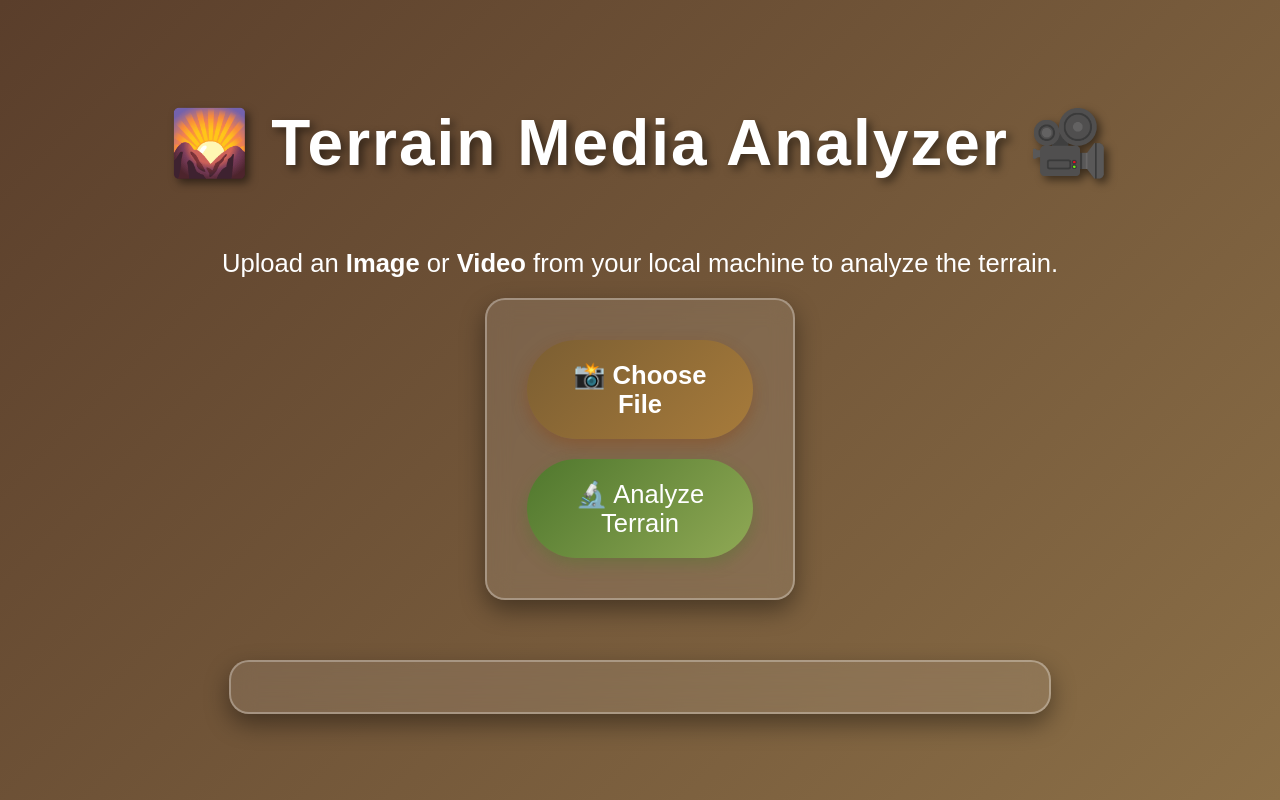
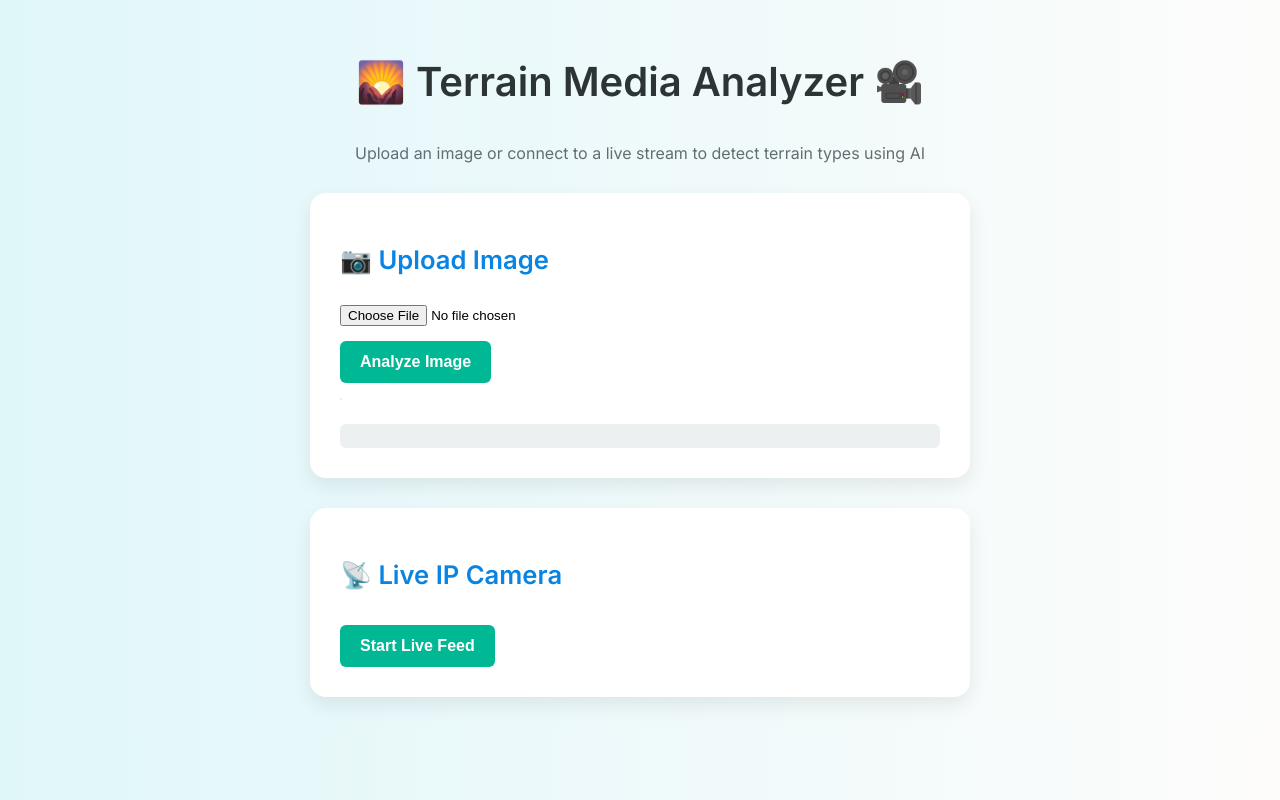
Before and after one commit to Niall1985/webdevproject, a Flask app: template templates/index.html in a window 1280 px wide. Run offline with Flask 3, Linux system fonts and the light colour scheme; the template is opened without the code that fills it: most values are stand-ins (such as "Sample title", 1, 10 or a date in 2020).

Commit message:
Update index.html

```diff
--- a/templates/index.html
+++ b/templates/index.html
@@ -1,87 +1,223 @@
 <!DOCTYPE html>
 <html lang="en">
 <head>
-    <meta charset="UTF-8">
-    <meta name="viewport" content="width=device-width, initial-scale=1.0">
+  <meta charset="UTF-8" />
+  <meta name="viewport" content="width=device-width, initial-scale=1.0"/>
   <title>🌄 Terrain Media Analyzer 🎥</title>
-    <link rel="stylesheet" href="static/styles.css">
+  <link href="https://fonts.googleapis.com/css2?family=Inter:wght@400;600&display=swap" rel="stylesheet">
+  <style>
+    body {
+      font-family: 'Inter', sans-serif;
+      background: linear-gradient(to right, #e0f7fa, #fdfcfb);
+      margin: 0;
+      padding: 0;
+    }
+
+    h1 {
+      text-align: center;
+      padding: 30px 0 10px;
+      font-size: 2.5rem;
+      color: #2d3436;
+    }
+
+    p {
+      text-align: center;
+      color: #636e72;
+    }
+
+    .container {
+      display: flex;
+      justify-content: center;
+      gap: 30px;
+      flex-wrap: wrap;
+      margin: 30px auto;
+      max-width: 1800px;
+    }
+
+    .section {
+      background: #ffffff;
+      padding: 30px;
+      border-radius: 16px;
+      box-shadow: 0 8px 20px rgba(0,0,0,0.08);
+      width: 600px;
+      transition: transform 0.3s ease-in-out, box-shadow 0.3s ease-in-out;
+    }
+
+    .section:hover {
+      transform: scale(1.03);
+      box-shadow: 0 12px 24px rgba(0,0,0,0.1);
+    }
+
+    .section h2 {
+      font-size: 1.6rem;
+      color: #0984e3;
+      margin-bottom: 20px;
+    }
+
+    .upload-btn,
+    button {
+      background-color: #00b894;
+      color: #fff;
+      padding: 12px 20px;
+      border: none;
+      border-radius: 6px;
+      cursor: pointer;
+      margin-top: 15px;
+      font-size: 1rem;
+      font-weight: 600;
+      transition: background-color 0.2s ease-in-out;
+    }
+
+    button:hover {
+      background-color: #019875;
+    }
+
+    input[type="file"] {
+      margin-top: 10px;
+    }
+
+    .preview-img {
+      margin-top: 15px;
+      max-width: 100%;
+      border-radius: 8px;
+      border: 1px solid #ddd;
+    }
+
+    .prediction {
+      background: #ecf0f1;
+      margin-top: 20px;
+      padding: 12px;
+      font-weight: 600;
+      color: #2d3436;
+      border-radius: 6px;
+      font-size: 1.1rem;
+    }
+
+    #ip-stream {
+      width: 100%;
+      border-radius: 10px;
+      margin-top: 12px;
+      border: 1px solid #ccc;
+    }
+
+    #stop-live {
+      background-color: #d63031;
+    }
+
+    #stop-live:hover {
+      background-color: #c0392b;
+    }
+
+    .fileclass{
+        background-color: #00b894;
+      color: #fff;
+      padding: 12px 20px;
+      border: none;
+      border-radius: 6px;
+      cursor: pointer;
+      margin-top: 15px;
+      font-size: 1rem;
+      font-weight: 600;
+      transition: background-color 0.2s ease-in-out;
+    }
+    @media screen and (max-width: 768px) {
+      .section {
+        width: 90%;
+      }
+    }
+  </style>
 </head>
 <body>
   <h1>🌄 Terrain Media Analyzer 🎥</h1>
-    <p>Upload an <b>Image</b> or <b>Video</b> from your local machine to analyze the terrain.</p>
+  <p>Upload an image or connect to a live stream to detect terrain types using AI</p>
 
-    <form id="upload-form" enctype="multipart/form-data">
-        <div class="upload-container">
-            <label for="file-upload" class="upload-btn">📸 Choose File</label>
-            <input type="file" id="file-upload" name="file" accept="image/*,video/*">
-            <button type="submit">🔬 Analyze Terrain</button>
+  <div class="container">
+
+    <div class="section">
+      <h2>📷 Upload Image</h2>
+      <form id="image-form">
+        <input type="file" id="image-input" accept="image/*" required />
+        <br />
+        <button type="submit">Analyze Image</button>
+      </form>
+      <div>
+        <img id="image-preview" class="preview-img" />
+        <div class="prediction" id="image-result"></div>
       </div>
-    </form>
+    </div>
 
-    <div id="media-preview"></div>
-    <div id="upload-message"></div>
-    <div id="result"></div>
+    <div class="section">
+      <h2>📡 Live IP Camera</h2>
+      <button id="start-live">Start Live Feed</button>
+      <button id="stop-live" style="display: none;">Stop</button>
+
+      <div id="live-container" style="margin-top: 10px; display: none;">
+        <img id="ip-stream" alt="Live stream not available"/>
+        <div class="prediction" id="live-result">Waiting...</div>
+      </div>
+    </div>
+
+  </div>
 
   <script>
-        document.getElementById("file-upload").addEventListener("change", function () {
-            let fileInput = document.getElementById("file-upload");
-            let previewDiv = document.getElementById("media-preview");
-            let messageDiv = document.getElementById("upload-message");
+    let liveInterval = null;
+    let ipCamURL = "{{ ip_cam_url }}";
 
-            if (fileInput.files.length > 0) {
-                let file = fileInput.files[0];
-                let fileType = file.type.split("/")[0];
-                let reader = new FileReader();
+    document.getElementById("image-form").addEventListener("submit", function (e) {
+      e.preventDefault();
+      const fileInput = document.getElementById("image-input");
+      const file = fileInput.files[0];
+      if (!file) return;
 
-                reader.onload = function (e) {
-                    if (fileType === "image") {
-                        previewDiv.innerHTML = `<img src="${e.target.result}" width="200" alt="Uploaded Image">`;
-                    } else if (fileType === "video") {
-                        previewDiv.innerHTML = `
-                            <video width="300" controls>
-                                <source src="${e.target.result}" type="${file.type}">
-                                Your browser does not support the video tag.
-                            </video>
-                        `;
-                    }
-                    messageDiv.innerHTML = "";
-                };
+      const formData = new FormData();
+      formData.append("file", file);
 
-                reader.readAsDataURL(file);
-            } else {
-                previewDiv.innerHTML = "";
-                messageDiv.innerHTML = "<p style='color: green;'>✅ File uploaded successfully!</p>";
-            }
-        });
-
-        document.getElementById("upload-form").addEventListener("submit", function (event) {
-            event.preventDefault();
-
-            let formData = new FormData();
-            let fileInput = document.getElementById("file-upload");
-
-            if (fileInput.files.length === 0) {
-                alert("Please select a file first.");
-                return;
-            }
-
-            formData.append("file", fileInput.files[0]);
-
-            fetch("/predict", {
+      fetch("/predict_image", {
         method: "POST",
         body: formData
       })
-            .then(response => response.json())
+        .then(res => res.json())
         .then(data => {
-                if (data.error) {
-                    alert(data.error);
+          if (data.prediction) {
+            document.getElementById("image-preview").src = data.file_path;
+            document.getElementById("image-result").textContent = "🧠 Prediction: " + data.prediction;
           } else {
-                    document.getElementById("result").innerHTML = `<p>Predicted Terrain: ${data.prediction}</p>`;
+            document.getElementById("image-result").textContent = "❌ Error: " + data.error;
           }
         })
-            .catch(error => console.error("Error:", error));
+        .catch(err => {
+          document.getElementById("image-result").textContent = "⚠️ Error uploading image.";
+          console.error("Image Upload Error:", err);
+        });
+    });
+
+    document.getElementById("start-live").addEventListener("click", () => {
+      document.getElementById("ip-stream").src = ipCamURL;
+      document.getElementById("live-container").style.display = "block";
+      document.getElementById("start-live").style.display = "none";
+      document.getElementById("stop-live").style.display = "inline-block";
+
+      liveInterval = setInterval(() => {
+        fetch("/predict_live")
+          .then(res => res.json())
+          .then(data => {
+            document.getElementById("live-result").textContent = data.prediction
+              ? "🧠 Prediction: " + data.prediction
+              : "❌ Error: " + data.error;
+          })
+          .catch(() => {
+            document.getElementById("live-result").textContent = "⚠️ Live prediction failed.";
+          });
+      }, 4000);
+    });
+
+    document.getElementById("stop-live").addEventListener("click", () => {
+      clearInterval(liveInterval);
+      document.getElementById("ip-stream").src = "";
+      document.getElementById("live-container").style.display = "none";
+      document.getElementById("start-live").style.display = "inline-block";
+      document.getElementById("stop-live").style.display = "none";
     });
   </script>
-
 </body>
 </html>
```
Lines whose indentation alone changed are shown as unchanged.
